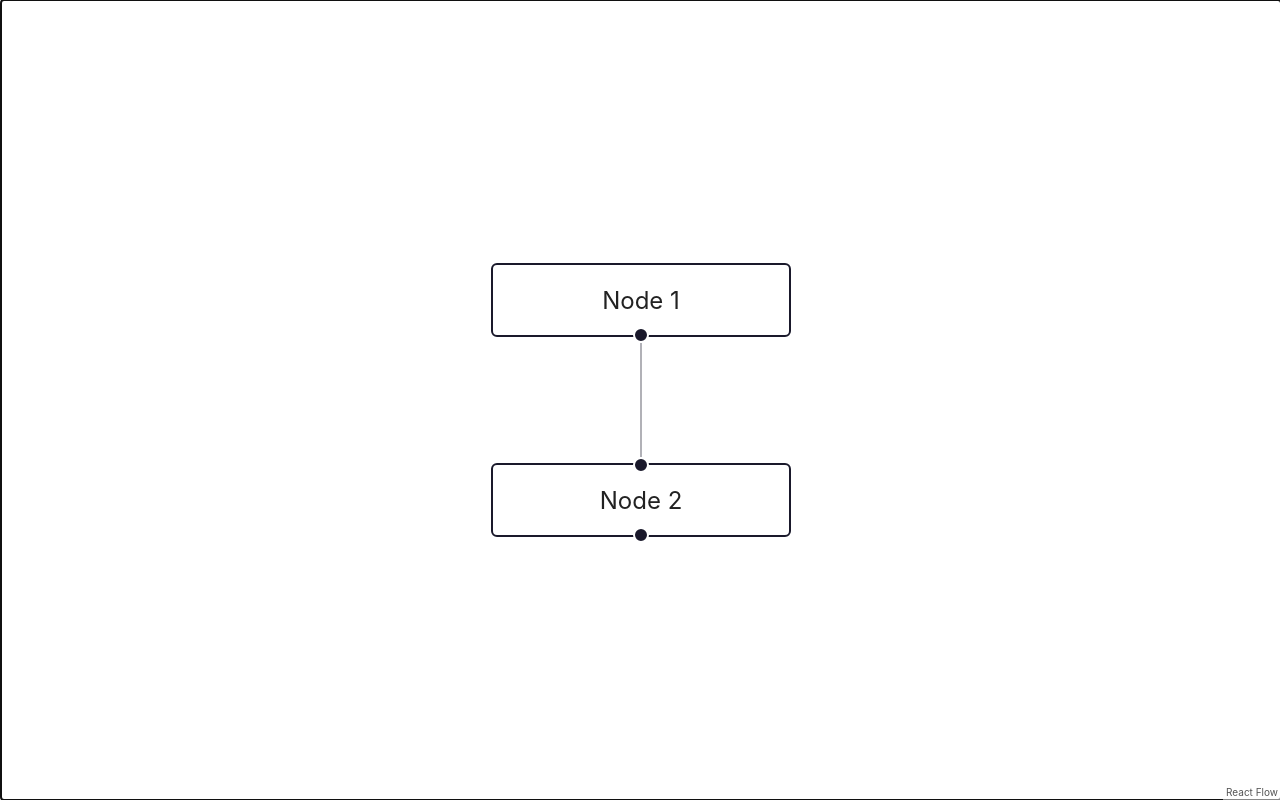
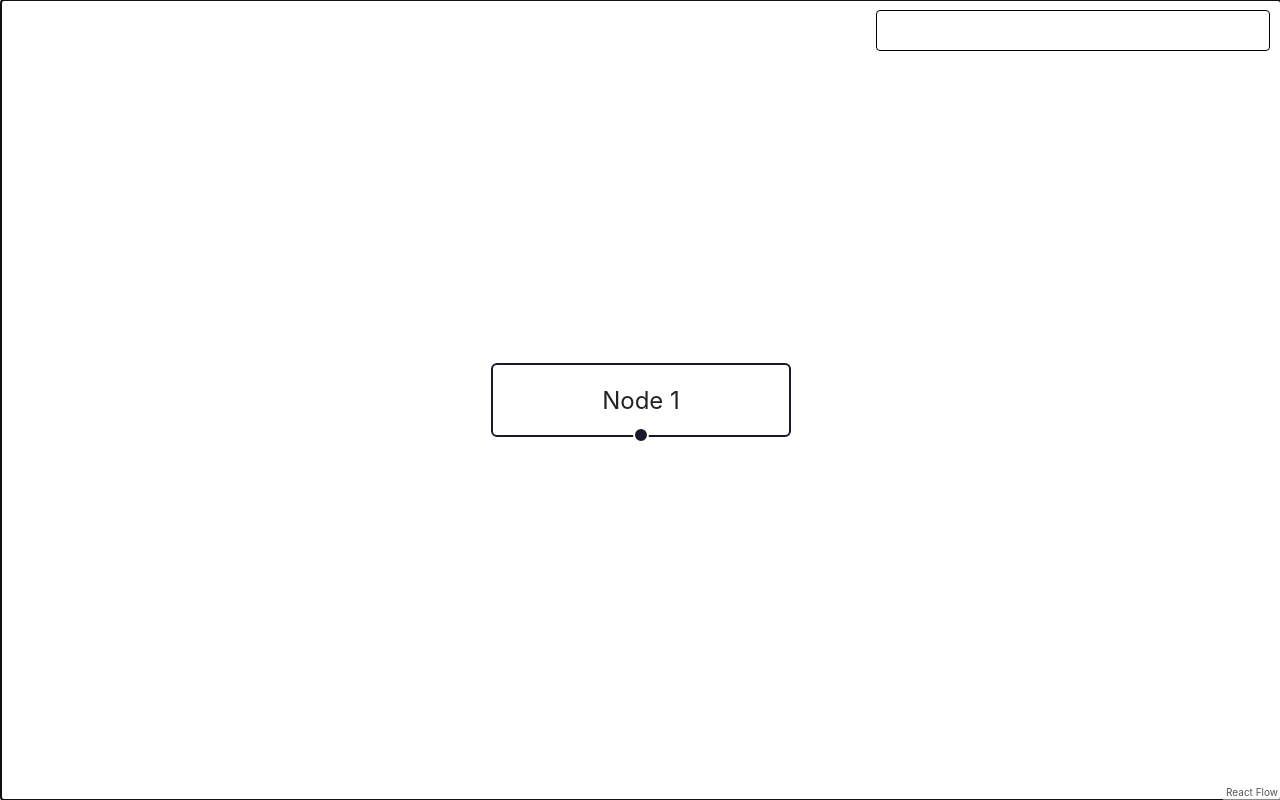
Before and after one commit to alabhyajindal/fastflow, a React (Create React App) app: page / in a window 1280 px wide. Built offline with nearby package versions, Linux system fonts and the light colour scheme.

Commit message:
Added the input field to the top right

```diff
--- a/src/App.js
+++ b/src/App.js
@@ -15,7 +15,6 @@ const initialNodes = [
     data: { label: `Node 1` },
     position: { x: 250, y: 25 },
   },
-  { id: '2', data: { label: 'Node 2' }, position: { x: 250, y: 125 } },
 ];
 
 const initialEdges = [{ id: 'e1-2', source: '1', target: '2' }];
@@ -53,9 +52,9 @@ export default function App() {
   // Create nodes using keyboard - done
   // Edit nodes using keyboard - to do
 
-  // Two modes will probably need to be implemented - create mode and edit mode. Create mode will be used to add nodes - edit mode will be used to edit the label of the current node. It would be great if there is a way which enables both without the need to switch modes - a single mode where the user can create nodes and edit them.
+  // Create mode is default on page load. The mode switches to edit as soon as the user adds a node. This focuses the current node and allows user to change label of the current node. The user can now press Enter to switch back to create mode and press a/s/d to create a new node.
 
-  // Create mode - default:
+  // A popup input window can be opened after pressing s and then closed after the user presses Enter
 
   function addNode(key) {
     if (key === 's' || key === 'd' || key === 'a')
@@ -111,6 +110,9 @@ export default function App() {
           fitView
         />
         <FitView />
+        <div id='input-cont'>
+          <input id='input' type='text' />
+        </div>
       </ReactFlowProvider>
     </div>
   );
--- a/src/index.css
+++ b/src/index.css
@@ -16,3 +16,17 @@
 #flow {
   border: 1.5px solid #000;
 }
+
+#input-cont {
+  position: absolute;
+  top: 10px;
+  right: 10px;
+  z-index: 4;
+}
+
+#input {
+  padding: 5px 10px;
+  border-radius: 4px;
+  border: 1px solid #000;
+  font-size: 24px;
+}
```
Also changed, not shown: 1 other file (tests, documents, lock files or other folders).
